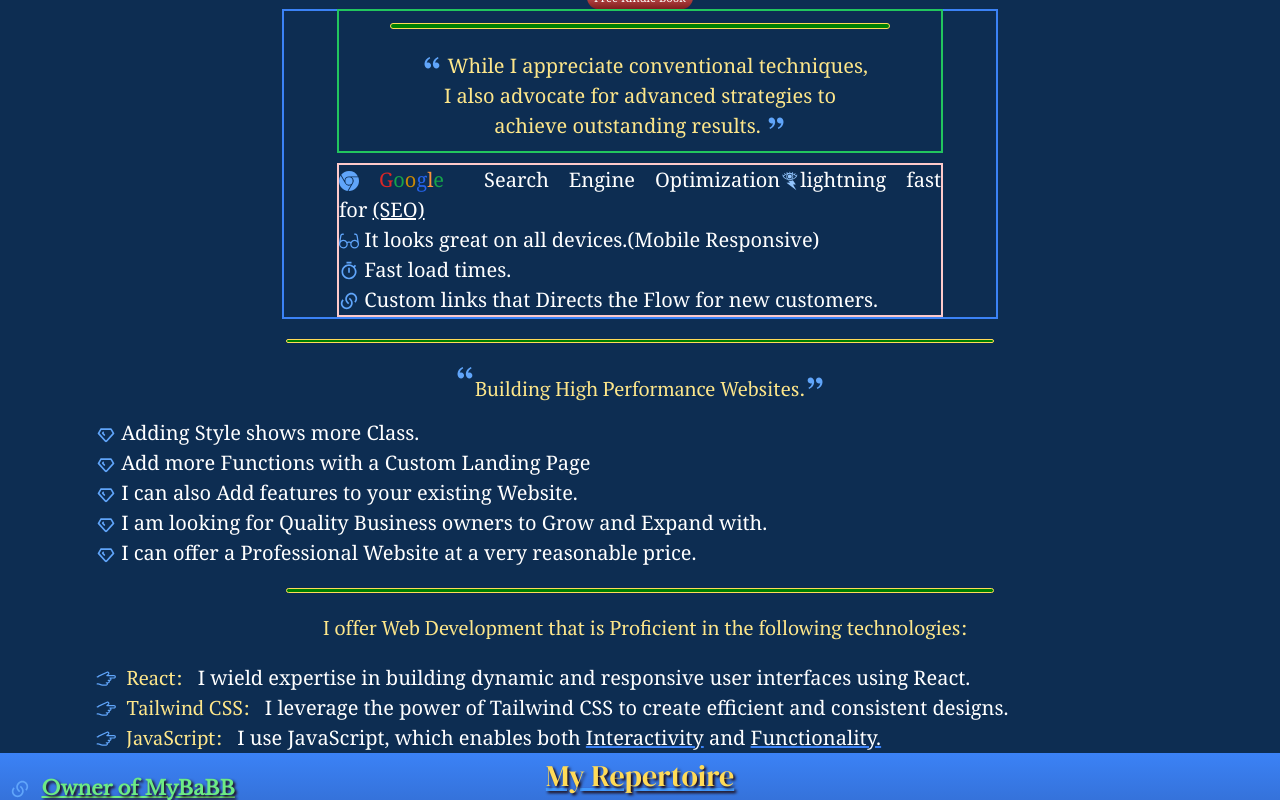
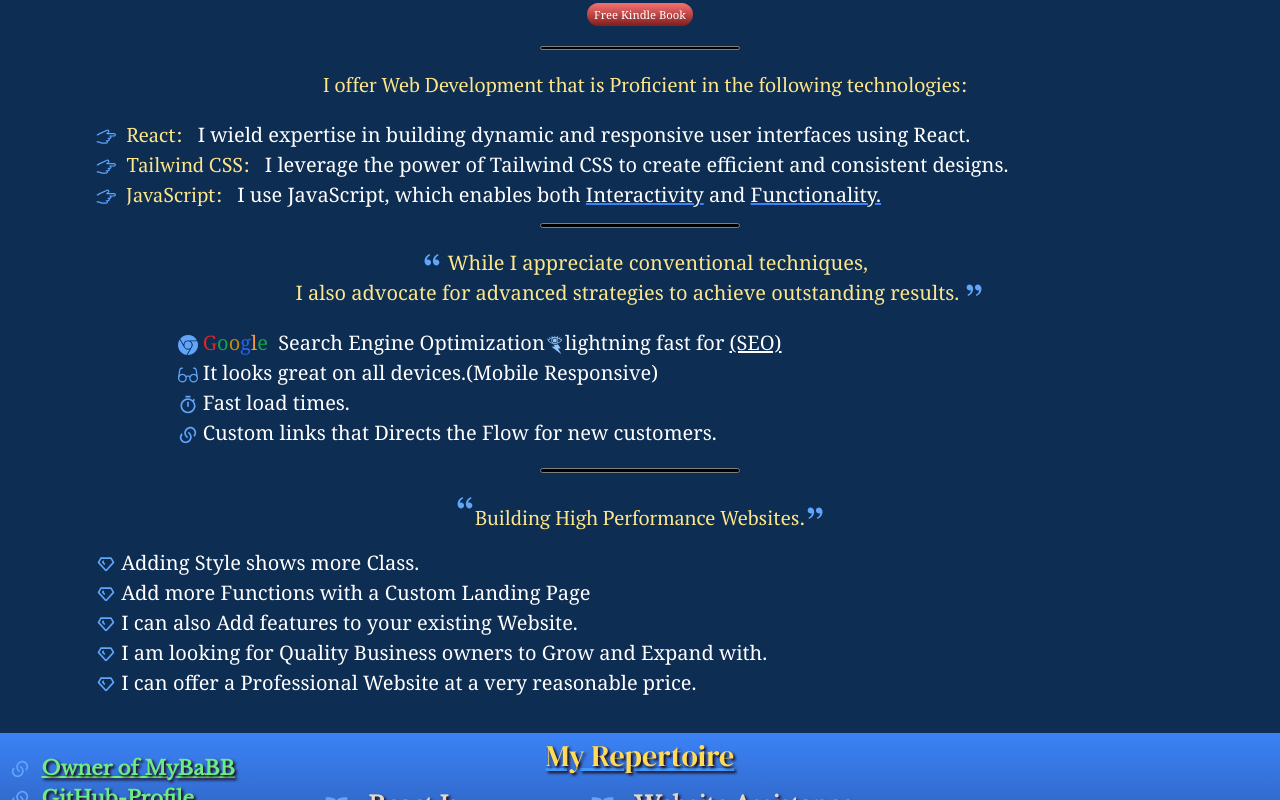
Before and after one commit to MyBaBB/My_Introduction, a React (Vite) app: page / in a window 1280 px wide. Shown: the part 620-1420 px from the top of the page. Built offline with nearby package versions, Linux system fonts and the light colour scheme; a web font is replaced by a local one.

Commit message:
styling, still has a floating effect need to examine

```diff
--- a/src/components/Copyright.jsx
+++ b/src/components/Copyright.jsx
@@ -4,7 +4,7 @@
 function Copyright() {
   return (
     <div className="bg-blue-950">
-      <p className="relative  m-auto  flex justify-end whitespace-nowrap pr-4 ">
+      <p className="relative  m-auto  flex justify-end  pr-4 ">
         <span className="z-2 font-Orbitron text-[px]  text-blue-200   sm:text-[12px]">
           &lt;&lt;&lt;&copy;MyBaBB <em>12-2023</em>&gt;&gt;&gt;
         </span>
--- a/src/components/TopSection.jsx
+++ b/src/components/TopSection.jsx
@@ -35,7 +35,7 @@
               <div className="topParagraphNew relative flex-row w-[85%] m-auto    ">
 
 
-                    <h2 className="mb-8 mt-[-1.7rem] text-center font-Kingthings_Petrock text-8xl">
+                    <h2 className="mb-8   text-center font-Kingthings_Petrock text-8xl">
                       Brett&apos;s Custom Websites
                     </h2>
                   </div>
@@ -56,7 +56,7 @@
                     <br />
                   </p>
                   </div>
-                  <hr className="hrStyles m-auto mt-8 w-[70%] rounded-full   p-[1.55px]" />
+                  <hr className="hrStyles m-auto mt-8  rounded-full   p-[1.55px]" />
                   <h2
                     className="customFont13  mt-1 text-center
                       text-green-300 sm:text-[29px] md:text-[24px]  lg:text-[32px]  xxs:text-[21px] xs:text-[26px] "
@@ -117,13 +117,54 @@
                   </a>
 
                   < FreeKindleBook />
-                <div className=" border-2 border-blue-500 w-fit m-auto">
-                   <hr
-                      className="hrStyles mt-5 -mb-8 m-auto  w-[70%]
+                                  <p
+           className="objectiveParagraph w-[85%] m-auto text-[12px] sm:text-[24px]
+                     md:text-[28px] xxs:text-[16px] xs:text-[20px] "
+
+          >
+
+          </p>
+        <div className="   w-[85%] m-auto mt-100">
+          <div
+            id="technologies"
+            className="objectiveParagraph text-[12px] sm:text-[24px] md:text-[28px]
+             xxs:text-[16px] xs:text-[20px] "
+          >
+            <hr className="hrStyles m-auto   my-8 rounded-full   p-[1.275px]" />
+
+            <h5 className="customFont13 mb-8 text-center text-amber-200">
+              &nbsp;&nbsp;I offer Web Development that is Proficient in the
+              following technologies:
+            </h5>
+
+            <TfiHandPointRight className="-mt-1 inline-block text-blue-400" />
+            &nbsp;&nbsp;
+            <span className="customFont13 text-amber-200">React:</span>
+            &nbsp;&nbsp; I wield expertise in building dynamic and responsive
+            user interfaces using React.
+            <br />
+            <TfiHandPointRight className="-mt-1 inline-block text-blue-400" />
+            &nbsp;&nbsp;
+            <span className="customFont13 text-amber-200">Tailwind CSS: </span>
+            &nbsp;&nbsp;I leverage the power of Tailwind CSS to create efficient
+            and consistent designs.
+            <br />
+            <TfiHandPointRight className="-mt-1 inline-block text-blue-400" />
+            &nbsp;
+            <span className="customFont13 text-amber-200"> JavaScript: </span>
+            &nbsp;&nbsp;I use JavaScript, which enables both&nbsp;
+            <u className="decoration-blue-500">Interactivity</u>
+               &nbsp;and&nbsp;
+            <u className="decoration-blue-500">Functionality.</u>
+
+
+            <br />
+            <div className="  w-full m-auto">
+                   <hr className="hrStyles mt-5 -mb-8 m-auto
                        rounded-full   p-[1.55px] "
                     />
 
-                  <div id="performance" className="objectiveParagraph border-2 border-green-500 -mb-8  text-center  w-[85%]
+                  <div id="performance" className="objectiveParagraph  -mb-8  text-center  w-[85%]
                    m-auto text-[12px]    sm:text-[24px]
                    md:text-[28px] xxs:text-[16px] xs:text-[20px] ">
 
@@ -157,7 +198,7 @@
 
                   <br />
 
-                  <article className="border-2 border-red-200 w-[85%] m-auto  text-[12px]
+                  <article className=" w-[85%] m-auto  text-[12px]
                                        sm:text-[24px] md:text-[28px] xxs:text-[16px] xs:text-[20px]">
                     <SiGooglechrome className="inline-block text-blue-400" />
                     &nbsp;<span className="googleG1 text-red-600">G</span>
@@ -184,14 +225,12 @@
                     <br />
                   </article>
                   </div>
-                  <p
-           className="objectiveParagraph w-[85%] m-auto text-[12px] sm:text-[24px]
-                     md:text-[28px] xxs:text-[16px] xs:text-[20px] "
 
-          >
-            <hr className="hrStyles m-auto w-[65%] my-8  rounded-full  p-[1.275px]" />
+                </div>
 
-            <div className="">
+                <hr className="hrStyles m-auto  my-8  rounded-full  p-[1.275px]" />
+
+      <div className=" mb-14">
         <p className="text text-center">
         <RiDoubleQuotesL className=" mb-14 inline-block text-blue-400" />
         <span className="customFont13 text-amber-200">
@@ -216,49 +255,13 @@
         <TbDiamond className="inline-block text-blue-400 " />
         &nbsp;I can offer a Professional Website at a very reasonable
         price.
-              <br />
-            </div>
-          </p>
-        <div className="   w-[85%] m-auto mt-100">
-          <div
-            id="technologies"
-            className="objectiveParagraph text-[12px] sm:text-[24px] md:text-[28px]
-             xxs:text-[16px] xs:text-[20px] "
-          >
-            <hr className="hrStyles m-auto w-[65%] my-8 rounded-full   p-[1.275px]" />
 
-            <h5 className="customFont13 mb-8 text-center text-amber-200">
-              &nbsp;&nbsp;I offer Web Development that is Proficient in the
-              following technologies:
-            </h5>
-
-            <TfiHandPointRight className="-mt-1 inline-block text-blue-400" />
-            &nbsp;&nbsp;
-            <span className="customFont13 text-amber-200">React:</span>
-            &nbsp;&nbsp; I wield expertise in building dynamic and responsive
-            user interfaces using React.
-            <br />
-            <TfiHandPointRight className="-mt-1 inline-block text-blue-400" />
-            &nbsp;&nbsp;
-            <span className="customFont13 text-amber-200">Tailwind CSS: </span>
-            &nbsp;&nbsp;I leverage the power of Tailwind CSS to create efficient
-            and consistent designs.
-            <br />
-            <TfiHandPointRight className="-mt-1 inline-block text-blue-400" />
-            &nbsp;
-            <span className="customFont13 text-amber-200"> JavaScript: </span>
-            &nbsp;&nbsp;I use JavaScript, which enables both&nbsp;
-            <u className="decoration-blue-500">Interactivity</u>
-               &nbsp;and&nbsp;
-            <u className="decoration-blue-500">Functionality.</u>
-
-
-            <br />
-
-                </div>
       </div>
 
                 </div>
+
+            </div>
+
           </p>
 
         </div>
--- a/src/index.css
+++ b/src/index.css
@@ -121,8 +121,9 @@
   position: relative;
 }
 .hrStyles {
-  border: 1px solid #ffdb58;
-  background-color: green;
+  border: .1px solid gray;
+  background-color: black;
+  width: 20rem;
 }
 .Pointer {
   color: rgb(109, 235, 132);
```
Lines whose indentation alone changed are shown as unchanged.
